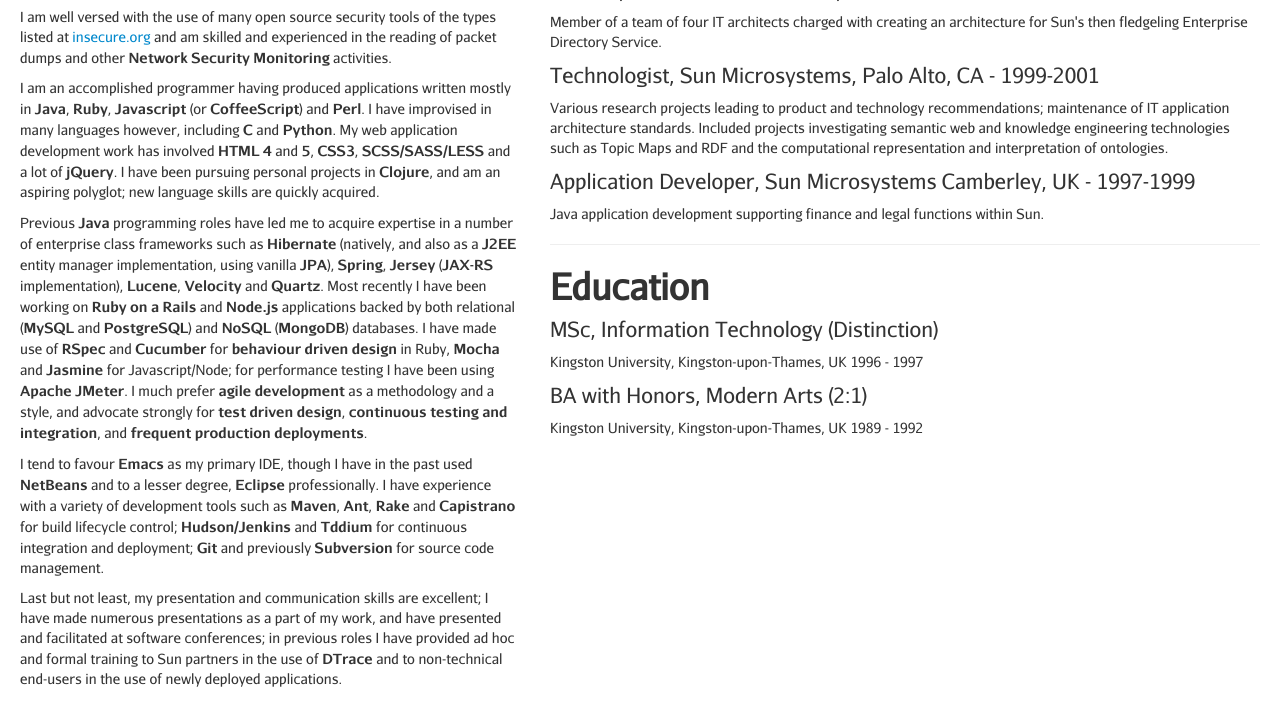
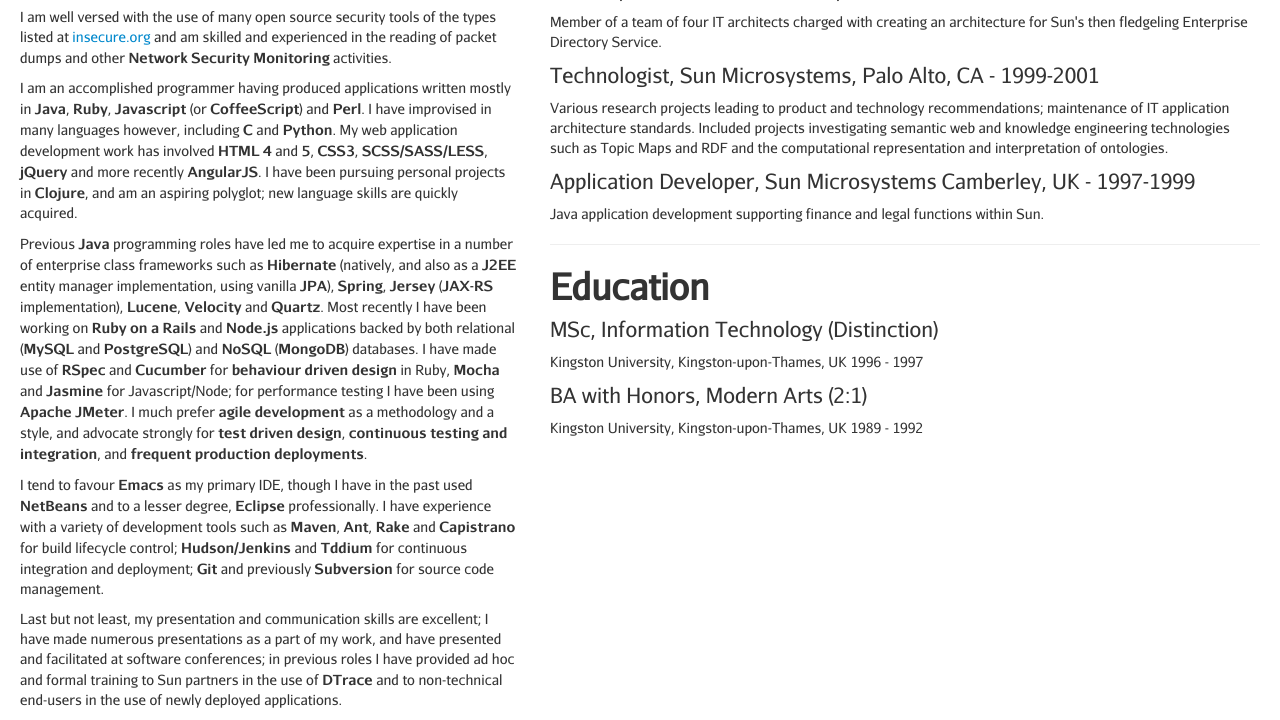
Before and after one commit to j0ni/j0ni.ca, a plain HTML site: page resume.html in a window 1280 px wide. Shown: the part 1238-1958 px from the top of the page. Before the commit the page ends 1937 px from the top, so only its background shows below. Drawn offline with nearby package versions, Linux system fonts and the light colour scheme; files that its build step writes are made by us from their sources; files whose address does not match are found by name.

Commit message:
Add AngularJS

```diff
--- a/resume.html
+++ b/resume.html
@@ -107,10 +107,10 @@
               in many languages however, including <b>C</b> and
               <b>Python</b>. My web application development work has
               involved <b>HTML 4</b> and <b>5</b>, <b>CSS3</b>,
-              <b>SCSS/SASS/LESS</b> and a lot of <b>jQuery</b>. I have
-              been pursuing personal projects in <b>Clojure</b>, and am
-              an aspiring polyglot; new language skills are quickly
-              acquired.
+              <b>SCSS/SASS/LESS</b>, <b>jQuery</b> and more
+              recently <b>AngularJS</b>. I have been pursuing personal
+              projects in <b>Clojure</b>, and am an aspiring polyglot;
+              new language skills are quickly acquired.
             </p>
 
             <p>
```
